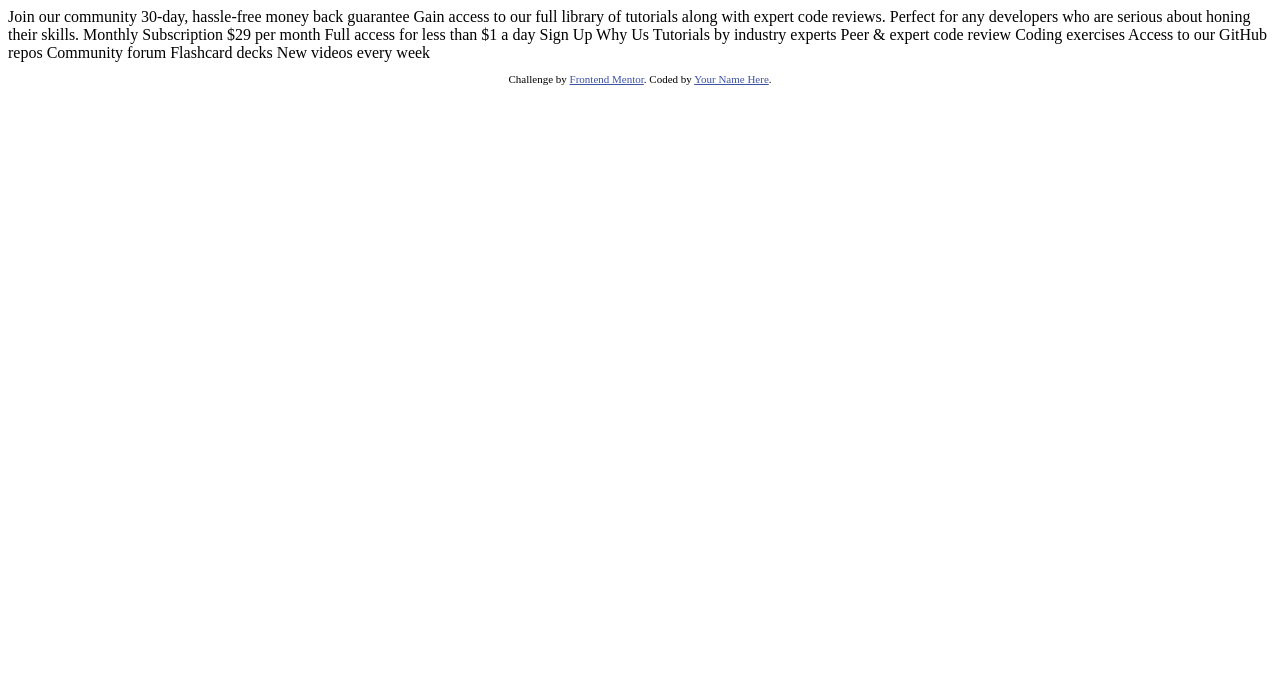
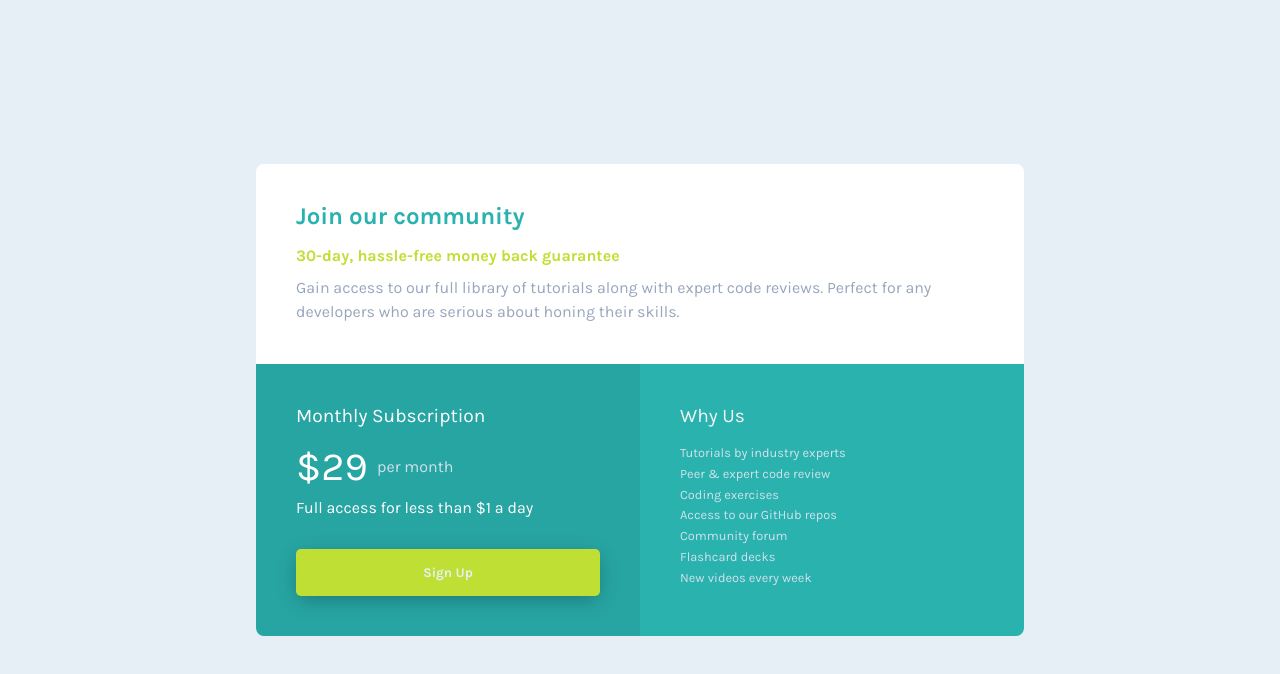
Before and after one commit to stefrotaru/single-price-grid-component, a website: page index.html in a window 1280 px wide. Drawn offline with Linux system fonts and the light colour scheme.

Commit message:
First attempt

```diff
--- a/index.html
+++ b/index.html
@@ -8,43 +8,40 @@
 
   <title>Frontend Mentor | Single Price Grid Component</title>
 
-  <!-- Feel free to remove these styles or customise in your own stylesheet 👍 -->
-  <style>
-    .attribution { font-size: 11px; text-align: center; }
-    .attribution a { color: hsl(228, 45%, 44%); }
-  </style>
+  <link rel="stylesheet" href="./styles/css/style.css">
+  <script src="https://cdnjs.cloudflare.com/ajax/libs/sass.js/0.9.12/sass.sync.min.js"></script>
 </head>
 <body>
-  Join our community
+  <main class="container">
+    <div class="grid">
+      <div class="grid__row">
+        <h1 class="grid__row__title">Join our community</h1>
+        <h2 class="grid__row__subtitle">30-day, hassle-free money back guarantee</h2>
+        <p class="grid__row__description">Gain access to our full library of tutorials along with expert code reviews.
+          Perfect for any developers who are serious about honing their skills.</p>
+      </div>
+      <div class="grid__column-first">
+        <h3 class="grid__column-first__title">Monthly Subscription</h3>
+        <p class="grid__column-first__price">&dollar;29 <span>per month</span></p>
+        <p class="grid__column-first__description">Full access for less than &dollar;1 a day</p>
+        <div class="grid__column-first__button-box">
+          <button class="grid__column-first__button">Sign Up</button>
+        </div>
+      </div>
+      <div class="grid__column-second">
+        <h3 class="grid__column-first__title">Why Us</h3>
+        <ul class="grid__column-second__description-ul">
+          <li class="grid__column-second__description-li">Tutorials by industry experts</li>
+          <li class="grid__column-second__description-li">Peer &amp; expert code review</li>
+          <li class="grid__column-second__description-li">Coding exercises</li>
+          <li class="grid__column-second__description-li">Access to our GitHub repos</li>
+          <li class="grid__column-second__description-li">Community forum</li>
+          <li class="grid__column-second__description-li">Flashcard decks</li>
+          <li class="grid__column-second__description-li">New videos every week</li>
+        </ul>
+      </div>
+    </div>
+  </main>
 
-  30-day, hassle-free money back guarantee
-
-  Gain access to our full library of tutorials along with expert code reviews.
-  Perfect for any developers who are serious about honing their skills.
-
-  Monthly Subscription
-
-  &dollar;29 per month
-
-  Full access for less than &dollar;1 a day
-
-  Sign Up
-
-  Why Us
-
-  Tutorials by industry experts
-  Peer &amp; expert code review
-  Coding exercises
-  Access to our GitHub repos
-  Community forum
-  Flashcard decks
-  New videos every week
-
-  <footer>
-    <p class="attribution">
-      Challenge by <a href="https://www.frontendmentor.io?ref=challenge" target="_blank">Frontend Mentor</a>.
-      Coded by <a href="#">Your Name Here</a>.
-    </p>
-  </footer>
 </body>
 </html>
--- /dev/null
+++ b/styles/sass/main.scss
@@ -0,0 +1,167 @@
+@import url('https://fonts.googleapis.com/css2?family=Karla:wght@400;700&display=swap');
+
+//------------------------------------------------------
+// COLORS
+$color-primary--cyan: hsl(179, 62%, 43%);
+$color-primary--bright-yellow: hsl(71, 73%, 54%);
+
+$color-neutral--light-gray: hsl(204, 43%, 93%);
+$color-neutral--grayish-blue: hsl(218, 22%, 67%);
+
+// FONTS
+$fonts-main: 'Karla', sans-serif;
+//------------------------------------------------------
+
+*,
+*::before,
+*::after {
+    box-sizing: border-box;
+    margin: 0;
+    padding: 0;
+}
+
+body {
+    height: 100vh;
+    background-color: $color-neutral--light-gray;
+
+    display: grid;
+    align-items: center;
+}
+
+.container {
+    font-family: $fonts-main;
+}
+
+.grid {
+    display: grid;
+    grid-template-rows: repeat(2, minmax(.5fr, 1fr));
+    grid-template-columns: repeat(2, 30%);
+    place-content: center;
+
+    &__row {
+        grid-row: 1;
+        grid-column: 1 / 3;
+        background-color: white;
+        padding: 2.5rem;
+        line-height: 1.5rem;
+
+        border-radius: .5rem .5rem 0 0;
+
+        &__title {
+            color: $color-primary--cyan;
+            font-size: 1.5rem;
+        }
+
+        &__subtitle {
+            color: $color-primary--bright-yellow;
+            font-size: 1rem;
+            padding-block-start: 1rem;
+            padding-block-end: .5rem;
+        }
+
+        &__description {
+            color: $color-neutral--grayish-blue;
+        }
+    }
+
+    &__column-first {
+        grid-row: 2;
+        background-color: darken($color-primary--cyan, 3%);
+        border-radius: 0 0 0 .5rem;
+        color: white;
+        padding: 2.5rem;
+
+        &__title {
+            font-weight: 400;
+            font-size: 1.2rem;
+            padding-bottom: 1rem;
+        }
+
+        &__price {
+            font-size: 2.5rem;
+            padding-bottom: .5rem;
+        }
+        &__price > span {
+            font-size: 1rem;
+            color: darken($color-neutral--light-gray, 6%);
+            position: relative;
+            bottom: .5rem;
+        }
+
+        &__description {
+
+        }
+
+        &__button-box {
+            display: flex;
+            flex-direction: column;
+
+        }
+
+        &__button {
+            margin-block-start: 2rem;
+            padding-block: 1rem;
+            background-color: $color-primary--bright-yellow;
+            box-shadow: 0px 5px 21px -3px rgba(0,0,0,0.3);
+            border: none;
+            border-radius: .3rem;
+            color: $color-neutral--light-gray;
+            font-family: $fonts-main;
+            font-weight: 700;
+        }
+    }
+
+    &__column-second {
+        grid-row: 2;
+        background-color: $color-primary--cyan;
+        border-radius: 0 0 .5rem 0;
+        color: whitesmoke;
+        padding: 2.5rem;
+
+        &__title {}
+
+        &__description-ul {
+            list-style: none;
+            line-height: 1.3rem;
+            font-size: .8rem;
+            font-weight: 400;
+            color: darken($color-neutral--light-gray, 6%);
+        }
+
+        &__description-li {}
+    }
+}
+
+@media (max-width: 790px) {
+    body {
+        padding-top: 10rem;
+    }
+    .grid {
+        height: 90vh;
+        max-width: 90%;
+        display: grid;
+        grid-template-rows: repeat(3, 1fr);
+        grid-template-columns: 1fr;
+        margin-inline-start: 5vw;
+
+        &__row {
+            grid-row: 1;
+            grid-column: 1;
+            text-align: start;
+        }
+
+        &__column-first {
+            grid-row: 2;
+            grid-column: 1;
+            border-radius: 0;
+            text-align: start;
+        }
+
+        &__column-second {
+            grid-row: 3;
+            grid-column: 1;
+            border-radius: 0 0 .5rem .5rem;
+            text-align: start;
+        }
+    }
+}
```
Also changed, not shown: package.json (added, +22 -0 lines), styles/css/style.css (added), 2 other files.
